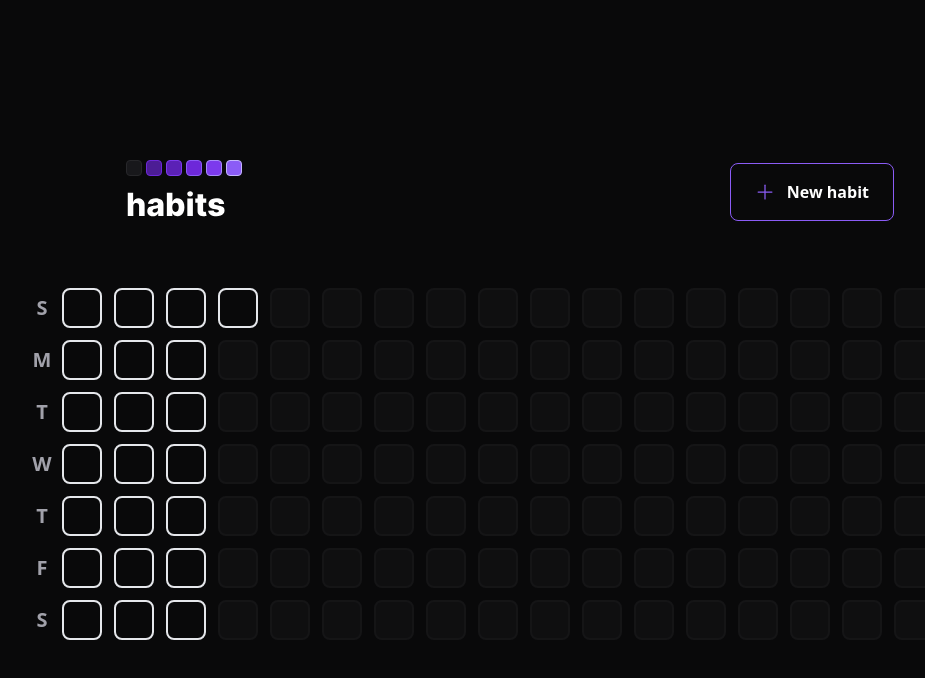
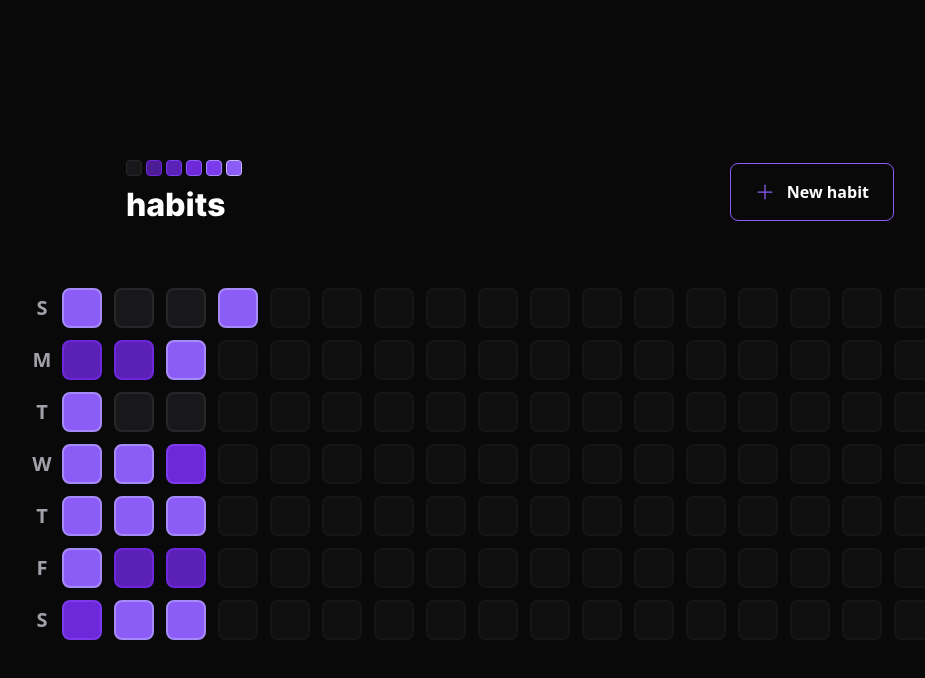
Before and after one commit to fuschini/habit_tracker, a React (Vite) app in the folder web/: page / in a window 1280 px wide. Shown: the top 678 px of the page, without its empty margins (130-1055 px from the left). Built offline with nearby package versions, Linux system fonts and the light colour scheme.

Commit message:
feat(front): add hardcoded props to HabitDay call on SummaryTable

```diff
--- a/web/src/components/SummaryTable.tsx
+++ b/web/src/components/SummaryTable.tsx
@@ -25,7 +25,7 @@ export function SummaryTable() {
 
             <div className="grid grid-rows-7 grid-flow-col gap-3">
                 {summaryDates.map(date => {
-                    return <HabitDay key={date.toString()} />
+                    return <HabitDay amount={5} completed={Math.round(Math.random() * 5)} key={date.toString()} />
                 })}
 
                 {amountOfDaysToFill > 0 && Array.from({ length: amountOfDaysToFill }).map((value, index) => {
```
